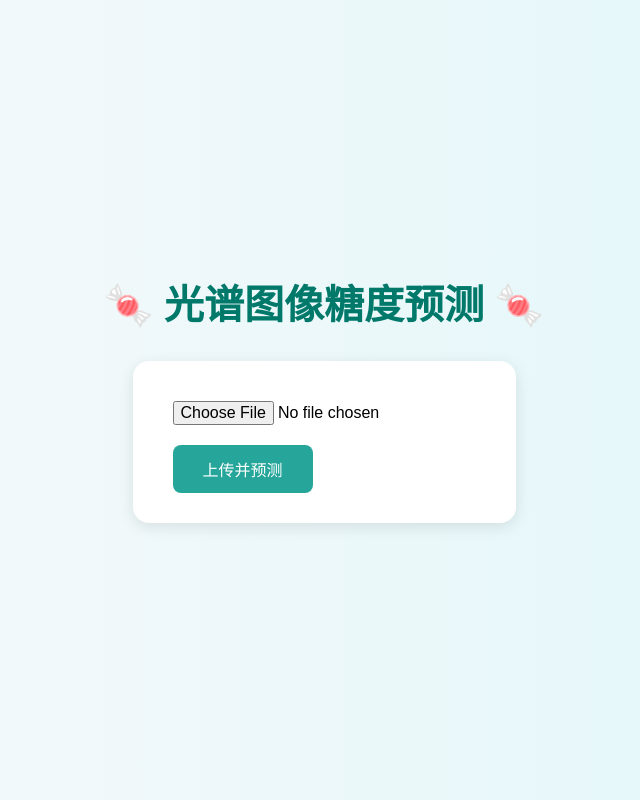
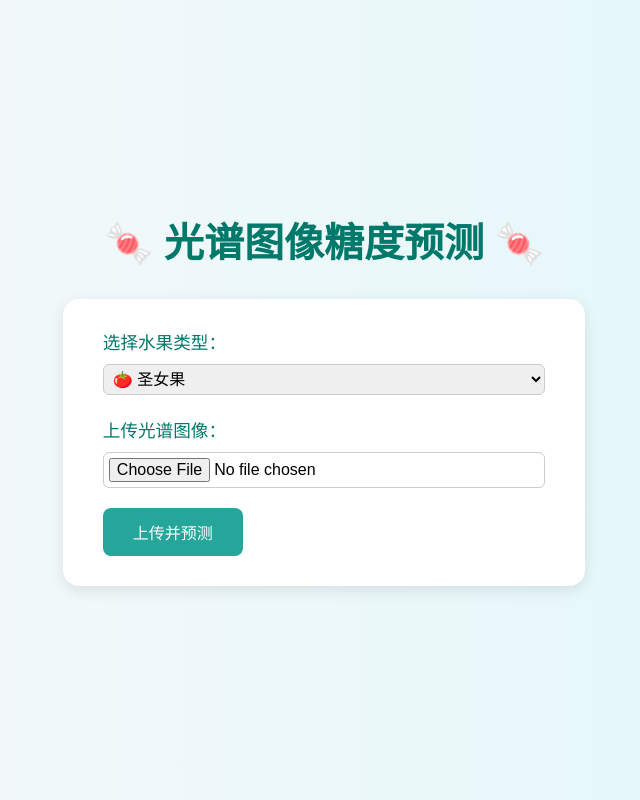
Before and after one commit to Ararakihw/brix_analyzer, a Flask app: page / in a window 1280 px wide. Shown: the whole page, without its empty margins (316-956 px from the left). Run offline with Flask 3, Linux system fonts and the light colour scheme; parts of the project's set-up code (start-up, migrations or seed data) failed here and were passed over.

Commit message:
新增model供预测

```diff
--- a/extract_spectrum_features.py
+++ b/extract_spectrum_features.py
@@ -72,7 +72,7 @@ def process_test_data(test_dir, output_csv):
     print(f"✅ 预测数据已保存到 {output_csv}")
 
 # 调用函数处理数据
-train_dir = "train"  # 训练数据文件夹
+train_dir = "train/other"  # 训练数据文件夹
 test_dir = "test"    # 预测数据文件夹
 process_training_data(train_dir, "data/train_data.csv")  # 训练数据
 process_test_data(test_dir, "data/test_data.csv")  # 预测数据
--- a/main.py
+++ b/main.py
@@ -5,47 +5,53 @@ import numpy as np
 import uuid
 from utils.spectrum_utils import extract_spectrum_features
 from werkzeug.utils import secure_filename
-from sklearn.ensemble import RandomForestRegressor  # 引入 RandomForestRegressor
+from sklearn.ensemble import RandomForestRegressor
 
 app = Flask(__name__)
 app.config['UPLOAD_FOLDER'] = 'uploads/'
 os.makedirs(app.config['UPLOAD_FOLDER'], exist_ok=True)
 
-# 加载模型（确保这里加载的是训练好的随机森林回归模型）
-model = joblib.load("model/random_forest_brix_model.pkl")  # 加载随机森林模型
+# 模型路径映射
+MODEL_PATHS = {
+    "cherry_tomato": "model/cherry_tomato_model.pkl",
+    "other": "model/other_model.pkl"
+}
 
+# 预加载所有模型
+models = {}
+for fruit, path in MODEL_PATHS.items():
+    if os.path.exists(path):
+        models[fruit] = joblib.load(path)
+    else:
+        print(f"警告：未找到模型 {fruit} -> {path}")
 
 @app.route('/', methods=['GET'])
 def index():
     return render_template('index.html')
-
 
 @app.route('/predict', methods=['POST'])
 def predict():
     if 'image' not in request.files:
         return jsonify({'error': '请上传图片'}), 400
 
+    fruit_type = request.form.get('fruitType')
+    if not fruit_type or fruit_type not in models:
+        return jsonify({'error': '无效的水果类型'}), 400
+
     file = request.files['image']
     filename = secure_filename(file.filename)
-
-    # 使用 uuid 生成随机文件名，并保留原始文件扩展名
-    file_ext = os.path.splitext(filename)[1]  # 获取文件的扩展名
-    random_filename = str(uuid.uuid4()) + file_ext  # 生成随机文件名
-
+    file_ext = os.path.splitext(filename)[1]
+    random_filename = str(uuid.uuid4()) + file_ext
     filepath = os.path.join(app.config['UPLOAD_FOLDER'], random_filename)
     file.save(filepath)
 
     try:
-        # 提取光谱特征
         features = extract_spectrum_features(filepath).reshape(1, -1)
-
-        # 使用训练好的随机森林模型进行预测
+        model = models[fruit_type]
         brix = float(model.predict(features)[0])
-
         return jsonify({'brix': round(brix, 2)})
     except Exception as e:
         return jsonify({'error': str(e)}), 500
 
-
 if __name__ == '__main__':
     app.run(host='0.0.0.0', port=5000)
--- a/templates/index.html
+++ b/templates/index.html
@@ -28,9 +28,19 @@
             box-shadow: 0 4px 15px rgba(0, 0, 0, 0.1);
         }
 
-        input[type=file] {
+        label {
+            font-size: 1.1em;
+            color: #00796b;
+        }
+
+        select, input[type=file] {
             font-size: 16px;
             margin-top: 10px;
+            padding: 5px;
+            width: 100%;
+            box-sizing: border-box;
+            border-radius: 6px;
+            border: 1px solid #ccc;
         }
 
         button {
@@ -53,6 +63,7 @@
             font-size: 1.5em;
             margin-top: 30px;
             color: #333;
+            text-align: center;
         }
 
         .spinner {
@@ -74,10 +85,20 @@
 <body>
     <h1>🍬 光谱图像糖度预测 🍬</h1>
     <form id="uploadForm">
-        <input type="file" name="image" accept="image/*" required>
+        <label for="fruitType">选择水果类型：</label>
+        <select name="fruitType" id="fruitType" required>
+            <option value="cherry_tomato">🍅 圣女果</option>
+            <option value="other">🍎 其他</option>
+        </select>
+        <br><br>
+
+        <label for="image">上传光谱图像：</label>
+        <input type="file" id="image" name="image" accept="image/*" required>
         <br>
-        <button type="submit">上传并预测</button>
-    </form>
+
+    <button type="submit">上传并预测</button>
+</form>
+
 
     <div class="spinner" id="spinner"></div>
     <div id="result"></div>
--- a/train.py
+++ b/train.py
@@ -17,7 +17,7 @@ model = RandomForestRegressor(n_estimators=100, random_state=42)
 model.fit(X_train, y_train)
 
 # 保存模型
-joblib.dump(model, "model/random_forest_brix_model.pkl")
+joblib.dump(model, "model/other_model.pkl")
 print("✅ 随机森林回归模型已保存")
 
 # 验证模型
```
Also changed, not shown: 3 other files.
